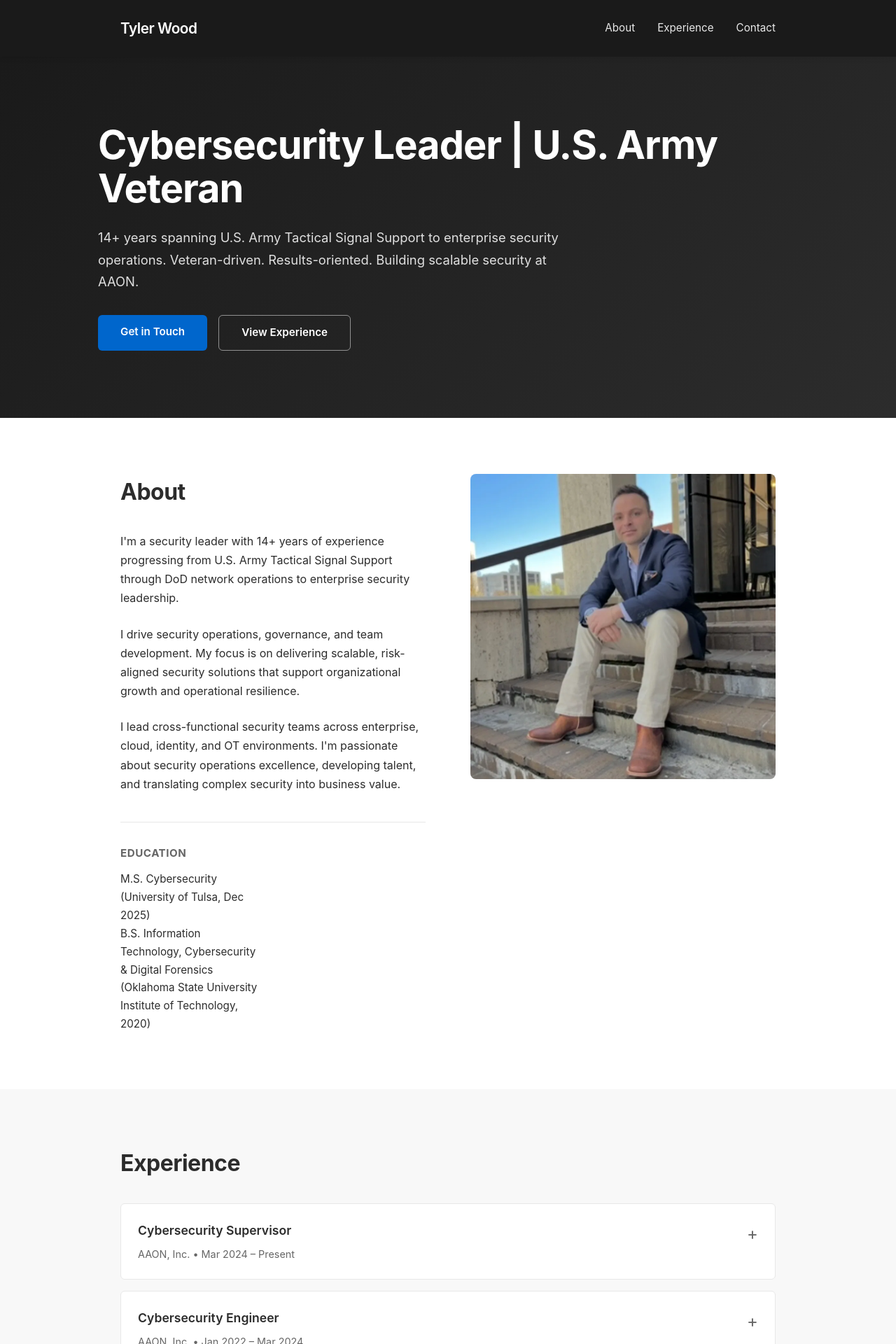
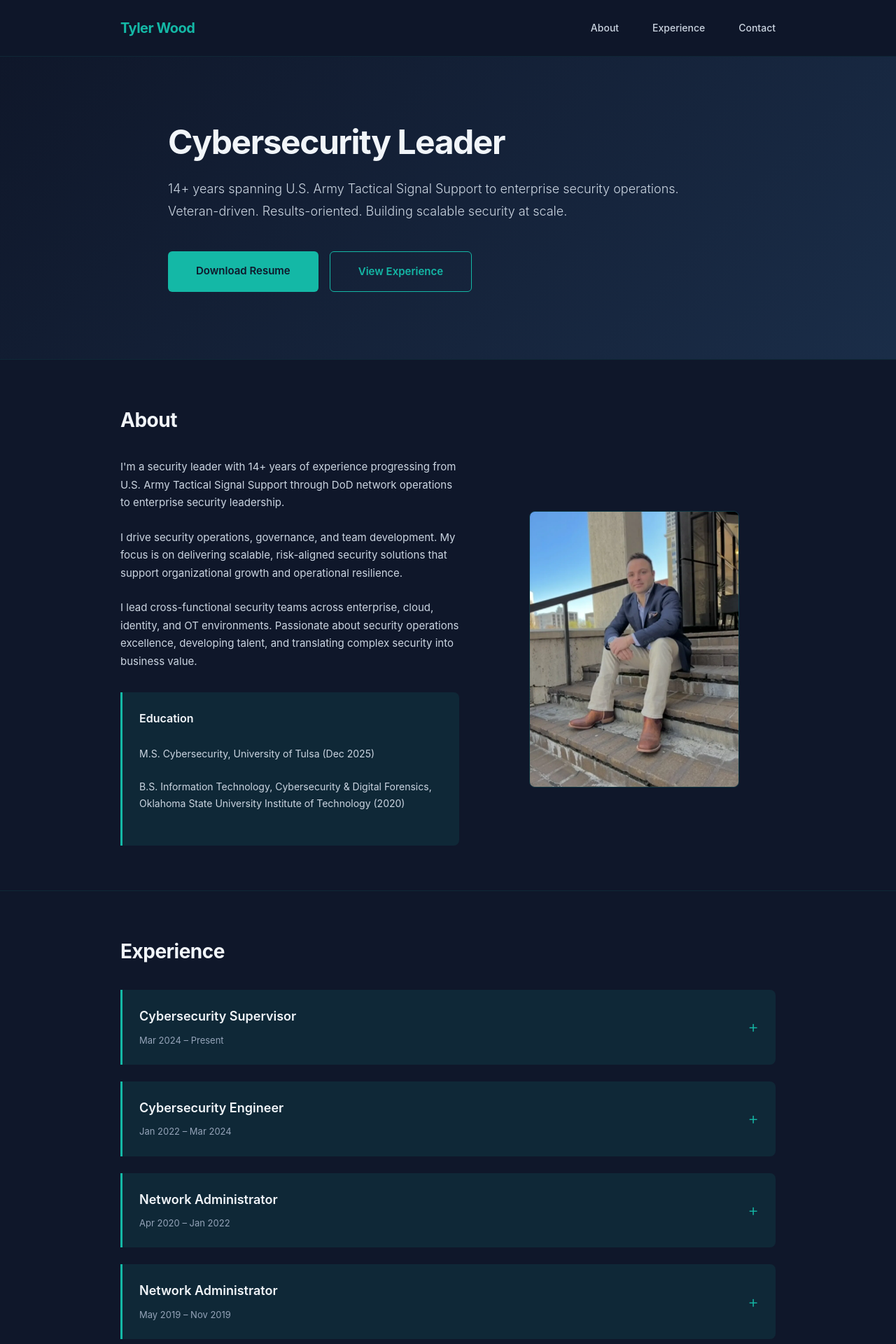
Before and after one commit to SomeWoody/twood-portfolio, a Next.js app: page / in a window 1280 px wide. Shown: the top 1920 px of the page at 70% size. Built offline with nearby package versions, Linux system fonts and the light colour scheme.

Commit message:
Redesigned with Tech Minimal teal, removed military section

```diff
--- a/app/globals.css
+++ b/app/globals.css
@@ -1,19 +1,8 @@
+/* Global Styles - Tech Minimal Teal Theme */
 * {
   margin: 0;
   padding: 0;
   box-sizing: border-box;
-}
-
-:root {
-  --color-bg: #ffffff;
-  --color-bg-alt: #f8f8f8;
-  --color-header: #1a1a1a;
-  --color-text: #2c2c2c;
-  --color-text-light: #666666;
-  --color-text-lighter: #999999;
-  --color-border: #e8e8e8;
-  --color-accent: #0066cc;
-  --color-accent-hover: #0052a3;
 }
 
 html {
@@ -21,31 +10,67 @@ html {
 }
 
 body {
-  font-family: -apple-system, BlinkMacSystemFont, 'Segoe UI', 'Roboto', 'Oxygen',
-    'Ubuntu', 'Cantarell', 'Fira Sans', 'Droid Sans', 'Helvetica Neue',
-    sans-serif;
-  -webkit-font-smoothing: antialiased;
-  -moz-osx-font-smoothing: grayscale;
-  background-color: var(--color-bg);
-  color: var(--color-text);
+  font-family: -apple-system, BlinkMacSystemFont, 'Segoe UI', Roboto, Oxygen, Ubuntu, Cantarell, sans-serif;
+  background: #0f172a;
+  color: #cbd5e1;
   line-height: 1.6;
 }
 
-.site-wrapper {
-  display: flex;
-  flex-direction: column;
-  min-height: 100vh;
+/* Typography */
+h1 {
+  font-size: 48px;
+  font-weight: 700;
+  letter-spacing: -1.5px;
+  line-height: 1.1;
+  color: #f1f5f9;
+  margin-bottom: 1rem;
 }
 
-/* Header & Navigation */
+h2 {
+  font-size: 28px;
+  font-weight: 700;
+  letter-spacing: -0.5px;
+  color: #f1f5f9;
+  margin-bottom: 2rem;
+}
+
+h3 {
+  font-size: 18px;
+  font-weight: 600;
+  color: #f1f5f9;
+}
+
+p {
+  font-size: 15px;
+  line-height: 1.7;
+  color: #cbd5e1;
+}
+
+a {
+  color: #14b8a6;
+  text-decoration: none;
+  transition: color 0.2s ease;
+}
+
+a:hover {
+  color: #0d9488;
+}
+
+/* Site Wrapper */
+.site-wrapper {
+  min-height: 100vh;
+  background: linear-gradient(180deg, #0f172a 0%, #0a0f1a 100%);
+}
+
+/* Header */
 .header {
-  background-color: var(--color-header);
-  color: white;
+  background: rgba(15, 23, 42, 0.95);
+  backdrop-filter: blur(10px);
+  border-bottom: 1px solid rgba(20, 184, 166, 0.1);
   padding: 1.5rem 0;
   position: sticky;
   top: 0;
-  z-index: 100;
-  box-shadow: 0 2px 8px rgba(0, 0, 0, 0.08);
+  z-index: 1000;
 }
 
 .nav-container {
@@ -58,55 +83,51 @@ body {
 }
 
 .logo {
-  font-size: 1.3rem;
-  font-weight: 600;
+  font-size: 20px;
+  font-weight: 700;
+  color: #14b8a6;
   letter-spacing: -0.5px;
 }
 
 .nav-links {
   display: flex;
-  gap: 2rem;
+  gap: 3rem;
 }
 
 .nav-links a {
-  color: white;
-  text-decoration: none;
-  font-size: 0.95rem;
+  font-size: 14px;
+  font-weight: 500;
+  color: #cbd5e1;
   transition: color 0.2s ease;
-  opacity: 0.9;
 }
 
 .nav-links a:hover {
-  opacity: 1;
+  color: #14b8a6;
 }
 
 /* Hero Section */
 .hero {
-  background: linear-gradient(135deg, var(--color-header) 0%, #2c2c2c 100%);
-  color: white;
+  background: linear-gradient(135deg, #0f172a 0%, #1a2d48 100%);
   padding: 6rem 2rem;
+  text-align: left;
 }
 
 .hero-content {
-  max-width: 1000px;
+  max-width: 800px;
   margin: 0 auto;
 }
 
 .hero h1 {
-  font-size: 3.5rem;
-  font-weight: 700;
-  line-height: 1.1;
+  color: #f1f5f9;
   margin-bottom: 1.5rem;
-  letter-spacing: -1px;
 }
 
 .tagline {
-  font-size: 1.15rem;
-  line-height: 1.7;
-  max-width: 700px;
-  margin-bottom: 2rem;
-  opacity: 0.95;
-  color: rgba(255, 255, 255, 0.9);
+  font-size: 18px;
+  line-height: 1.8;
+  color: #cbd5e1;
+  margin-bottom: 2.5rem;
+  font-weight: 300;
 }
 
 .hero-cta {
@@ -115,133 +136,107 @@ body {
   flex-wrap: wrap;
 }
 
-.cta-button {
-  background-color: var(--color-accent);
-  color: white;
-  padding: 0.75rem 2rem;
-  border-radius: 0.375rem;
-  text-decoration: none;
+.cta-button,
+.cta-secondary {
+  padding: 1rem 2.5rem;
+  border-radius: 6px;
+  font-size: 15px;
   font-weight: 600;
-  font-size: 0.95rem;
-  transition: background-color 0.2s ease;
-  display: inline-block;
+  border: none;
   cursor: pointer;
-}
-
-.cta-button:hover {
-  background-color: var(--color-accent-hover);
-}
-
-.cta-secondary {
-  color: white;
-  padding: 0.75rem 2rem;
-  border: 1px solid rgba(255, 255, 255, 0.5);
-  border-radius: 0.375rem;
-  text-decoration: none;
-  font-weight: 600;
-  font-size: 0.95rem;
   transition: all 0.2s ease;
   display: inline-block;
 }
 
-.cta-secondary:hover {
-  border-color: white;
-  background-color: rgba(255, 255, 255, 0.1);
+.cta-button {
+  background: #14b8a6;
+  color: #0f172a;
 }
 
-/* Section Styles */
+.cta-button:hover {
+  background: #0d9488;
+  transform: translateY(-2px);
+}
+
+.cta-secondary {
+  background: transparent;
+  color: #14b8a6;
+  border: 1.5px solid #14b8a6;
+}
+
+.cta-secondary:hover {
+  background: rgba(20, 184, 166, 0.1);
+}
+
+/* Section Container */
 .section-container {
   max-width: 1000px;
   margin: 0 auto;
   padding: 0 2rem;
 }
 
-section {
-  padding: 5rem 0;
-}
-
-section h2 {
-  font-size: 2rem;
-  font-weight: 700;
-  margin-bottom: 2rem;
-  letter-spacing: -0.5px;
-}
-
 /* About Section */
 .about {
-  background-color: var(--color-bg);
+  background: #0f172a;
+  padding: 4rem 2rem;
+  border-top: 1px solid rgba(20, 184, 166, 0.1);
 }
 
 .about-grid {
   display: grid;
-  grid-template-columns: 1fr 1fr;
-  gap: 4rem;
-  align-items: start;
+  grid-template-columns: 1.2fr 1fr;
+  gap: 3rem;
+  align-items: center;
 }
 
-.about-content p {
+.about p {
   margin-bottom: 1.5rem;
-  font-size: 1rem;
-  line-height: 1.7;
-  color: var(--color-text);
 }
 
-.credentials {
-  margin-top: 2.5rem;
-  padding-top: 2rem;
-  border-top: 1px solid var(--color-border);
-  display: grid;
-  grid-template-columns: 1fr 1fr;
-  gap: 2rem;
+.education-box {
+  background: rgba(20, 184, 166, 0.1);
+  border-left: 3px solid #14b8a6;
+  border-radius: 0 8px 8px 0;
+  padding: 1.5rem;
+  margin-top: 2rem;
 }
 
-.credential strong {
-  display: block;
+.edu-title {
+  font-weight: 600;
+  color: #f1f5f9;
   margin-bottom: 0.75rem;
-  font-size: 0.95rem;
-  text-transform: uppercase;
-  letter-spacing: 0.5px;
-  color: var(--color-text-light);
+  font-size: 16px;
 }
 
-.credential p {
-  font-size: 0.95rem;
-  margin-bottom: 0;
+.edu-detail {
+  font-size: 14px;
+  color: #cbd5e1;
+  margin-bottom: 0.5rem;
 }
 
 .about-image {
-  position: relative;
+  text-align: center;
 }
 
-.image-placeholder {
+.about-image img {
   width: 100%;
-  aspect-ratio: 1;
-  background-color: var(--color-bg-alt);
-  border-radius: 0.5rem;
-  overflow: hidden;
-}
-
-.image-placeholder img {
-  width: 100%;
-  height: 100%;
-  object-fit: cover;
+  max-width: 300px;
+  border-radius: 8px;
+  border: 1px solid rgba(20, 184, 166, 0.2);
 }
 
 /* Experience Section */
 .experience {
-  background-color: var(--color-bg-alt);
-}
-
-.experience-list {
-  display: flex;
-  flex-direction: column;
-  gap: 1rem;
+  background: #0f172a;
+  padding: 4rem 2rem;
+  border-top: 1px solid rgba(20, 184, 166, 0.1);
 }
 
 .experience-item {
-  background: white;
-  border: 1px solid var(--color-border);
-  border-radius: 0.375rem;
+  background: rgba(20, 184, 166, 0.1);
+  border-left: 3px solid #14b8a6;
+  border-radius: 0 8px 8px 0;
+  margin-bottom: 1.5rem;
   overflow: hidden;
 }
 
@@ -250,213 +245,174 @@ section h2 {
   cursor: pointer;
   display: flex;
   justify-content: space-between;
-  align-items: start;
-  transition: background-color 0.2s ease;
+  align-items: center;
+  transition: background 0.2s ease;
 }
 
 .experience-header:hover {
-  background-color: var(--color-bg-alt);
+  background: rgba(20, 184, 166, 0.15);
 }
 
 .experience-header h3 {
-  font-size: 1.1rem;
-  font-weight: 600;
   margin-bottom: 0.5rem;
 }
 
-.company-info {
-  font-size: 0.9rem;
-  color: var(--color-text-light);
+.period {
+  font-size: 13px;
+  color: #94a3b8;
+  margin: 0;
 }
 
 .expand-icon {
-  font-size: 1.5rem;
-  color: var(--color-text-light);
-  flex-shrink: 0;
-  margin-left: 1rem;
+  font-size: 24px;
+  color: #14b8a6;
+  font-weight: 300;
+  transition: transform 0.2s ease;
 }
 
 .experience-details {
-  padding: 0 1.5rem 1.5rem;
-  border-top: 1px solid var(--color-border);
+  background: rgba(20, 184, 166, 0.05);
+  padding: 1.5rem;
+  border-top: 1px solid rgba(20, 184, 166, 0.2);
 }
 
-.experience-details ul {
-  list-style: none;
+.experience-details p {
+  margin-bottom: 1rem;
+  font-size: 14px;
+  line-height: 1.7;
+  color: #cbd5e1;
 }
 
-.experience-details li {
-  padding: 0.75rem 0;
-  padding-left: 1.5rem;
-  position: relative;
-  font-size: 0.95rem;
-  line-height: 1.6;
-  color: var(--color-text);
-}
-
-.experience-details li:before {
-  content: "▪";
-  position: absolute;
-  left: 0;
-  color: var(--color-accent);
+.experience-details p:last-child {
+  margin-bottom: 0;
 }
 
 /* Skills Section */
 .skills {
-  background-color: white;
+  background: #0f172a;
+  padding: 4rem 2rem;
+  border-top: 1px solid rgba(20, 184, 166, 0.1);
 }
 
 .skills-grid {
   display: grid;
-  grid-template-columns: repeat(auto-fill, minmax(200px, 1fr));
+  grid-template-columns: repeat(auto-fit, minmax(160px, 1fr));
   gap: 1rem;
 }
 
 .skill-tag {
-  background-color: var(--color-bg-alt);
-  padding: 1rem;
-  border-radius: 0.375rem;
+  background: rgba(20, 184, 166, 0.15);
+  border: 1px solid rgba(20, 184, 166, 0.4);
+  border-radius: 8px;
+  padding: 1.25rem;
   text-align: center;
-  font-size: 0.95rem;
-  border: 1px solid var(--color-border);
+  font-weight: 600;
+  font-size: 13px;
+  color: #f1f5f9;
   transition: all 0.2s ease;
 }
 
 .skill-tag:hover {
-  background-color: var(--color-accent);
-  color: white;
-  border-color: var(--color-accent);
+  background: rgba(20, 184, 166, 0.25);
+  border-color: rgba(20, 184, 166, 0.6);
 }
 
 /* Contact Section */
 .contact {
-  background-color: var(--color-bg-alt);
+  background: #0f172a;
+  padding: 4rem 2rem;
+  border-top: 1px solid rgba(20, 184, 166, 0.1);
+  text-align: center;
 }
 
-.contact-content {
-  text-align: center;
-  max-width: 600px;
-  margin: 0 auto;
+.contact h2 {
+  margin-bottom: 1rem;
 }
 
-.contact-content p {
-  font-size: 1.1rem;
+.contact-intro {
+  font-size: 16px;
   margin-bottom: 2rem;
-  color: var(--color-text);
+  color: #cbd5e1;
 }
 
 .contact-methods {
   display: flex;
   flex-direction: column;
-  gap: 1rem;
+  gap: 0.75rem;
+  max-width: 300px;
+  margin: 0 auto;
 }
 
 .contact-link {
-  display: inline-block;
-  padding: 0.75rem 1.5rem;
-  background-color: white;
-  border: 1px solid var(--color-border);
-  border-radius: 0.375rem;
-  color: var(--color-accent);
-  text-decoration: none;
+  padding: 1rem 1.5rem;
+  border: 1.5px solid #14b8a6;
+  border-radius: 6px;
+  font-size: 15px;
   font-weight: 600;
+  color: #14b8a6;
+  background: transparent;
   transition: all 0.2s ease;
+  display: block;
 }
 
 .contact-link:hover {
-  background-color: var(--color-accent);
-  color: white;
-  border-color: var(--color-accent);
+  background: rgba(20, 184, 166, 0.15);
+  color: #0d9488;
+  border-color: #0d9488;
+}
+
+.contact-link[href^="mailto"],
+.contact-link[href^="tel"] {
+  cursor: pointer;
 }
 
 /* Footer */
 .footer {
-  background-color: var(--color-header);
-  color: white;
+  background: rgba(15, 23, 42, 0.8);
+  border-top: 1px solid rgba(20, 184, 166, 0.1);
+  padding: 2rem;
   text-align: center;
-  padding: 2rem;
-  margin-top: auto;
-}
-
-.footer p {
-  font-size: 0.9rem;
-  opacity: 0.8;
+  color: #64748b;
+  font-size: 14px;
 }
 
 /* Responsive */
 @media (max-width: 768px) {
-  .hero h1 {
-    font-size: 2.5rem;
+  h1 {
+    font-size: 36px;
+  }
+
+  h2 {
+    font-size: 24px;
+  }
+
+  .hero {
+    padding: 4rem 1.5rem;
   }
 
   .tagline {
-    font-size: 1rem;
+    font-size: 16px;
   }
 
   .about-grid {
     grid-template-columns: 1fr;
-    gap: 2rem;
   }
 
-  .credentials {
-    grid-template-columns: 1fr;
+  .skills-grid {
+    grid-template-columns: repeat(auto-fit, minmax(140px, 1fr));
   }
 
   .nav-links {
-    gap: 1rem;
-    font-size: 0.9rem;
-  }
-
-  section {
-    padding: 3rem 0;
-  }
-
-  .skills-grid {
-    grid-template-columns: repeat(auto-fill, minmax(150px, 1fr));
+    gap: 1.5rem;
   }
 
   .experience-header {
     flex-direction: column;
+    align-items: flex-start;
   }
 
   .expand-icon {
-    margin-left: 0;
-    margin-top: 0.5rem;
+    margin-top: 1rem;
+    align-self: flex-end;
   }
 }
-
-@media (max-width: 480px) {
-  .hero {
-    padding: 3rem 1.5rem;
-  }
-
-  .hero h1 {
-    font-size: 2rem;
-  }
-
-  section {
-    padding: 2.5rem 1.5rem;
-  }
-
-  .nav-container {
-    padding: 0 1.5rem;
-  }
-
-  section h2 {
-    font-size: 1.5rem;
-  }
-
-  .skills-grid {
-    grid-template-columns: 1fr;
-  }
-
-  .hero-cta {
-    flex-direction: column;
-  }
-
-  .cta-button,
-  .cta-secondary {
-    width: 100%;
-    text-align: center;
-  }
-}
--- a/app/page.js
+++ b/app/page.js
@@ -1,7 +1,6 @@
 'use client'
 
 import { useState } from 'react'
-import Image from 'next/image'
 
 export default function Home() {
   const [expandedRole, setExpandedRole] = useState(null)
@@ -10,7 +9,6 @@ export default function Home() {
     {
       id: 'supervisor',
       title: 'Cybersecurity Supervisor',
-      company: 'AAON, Inc.',
       period: 'Mar 2024 – Present',
       bullets: [
         'Lead and develop a team of cybersecurity analysts and engineers, establishing standards for operational excellence',
@@ -25,7 +23,6 @@ export default function Home() {
     {
       id: 'engineer',
       title: 'Cybersecurity Engineer',
-      company: 'AAON, Inc.',
       period: 'Jan 2022 – Mar 2024',
       bullets: [
         'Managed and maintained core security infrastructure including SIEM, EDR, IDS/IPS, PAM across IT and OT/IoT',
@@ -38,7 +35,6 @@ export default function Home() {
     {
       id: 'netadmin',
       title: 'Network Administrator',
-      company: 'AAON, Inc.',
       period: 'Apr 2020 – Jan 2022',
       bullets: [
         'Managed enterprise network infrastructure across multiple geographic locations',
@@ -50,7 +46,6 @@ export default function Home() {
     {
       id: 'dod2',
       title: 'Network Administrator',
-      company: 'Department of Defense',
       period: 'May 2019 – Nov 2019',
       bullets: [
         'Maintained and troubleshot network infrastructure supporting mission operations',
@@ -61,9 +56,9 @@ export default function Home() {
     {
       id: 'dod1',
       title: 'Tactical Signal Support Specialist',
-      company: 'U.S. Army (1st Battalion, 32nd Infantry Regiment, 10th Mountain Division)',
       period: 'May 2012 – Feb 2018',
       bullets: [
+        'U.S. Army | 1st Battalion, 32nd Infantry Regiment, 10th Mountain Division',
         'Supported over 400 users across Active Directory and enterprise network environments',
         'Maintained secure communications systems with zero data loss incidents',
         'Supervised a team of 10, ensuring operational continuity and network reliability',
@@ -74,23 +69,23 @@ export default function Home() {
   ]
 
   const skills = [
-    'Security Operations Leadership',
-    'SIEM & EDR/XDR Platforms',
-    'Incident Response & Threat Detection',
-    'Security Governance & Risk Management',
-    'Network Security (Firewalls, SD-WAN, NAC)',
-    'Cloud & Identity Security (Azure, Entra ID)',
-    'OT & IoT Security',
+    'SIEM & EDR/XDR',
+    'Incident Response',
+    'Cloud Security',
+    'OT/IoT Security',
     'Cortex XDR/XSIAM',
-    'Microsoft Security Stack',
+    'Team Leadership',
+    'Network Security',
     'Vulnerability Management',
-    'Team Leadership',
+    'Identity & Access',
+    'Security Governance',
+    'Threat Detection',
     'Vendor Management'
   ]
 
   return (
     <div className="site-wrapper">
-      {/* Header Navigation */}
+      {/* Header */}
       <header className="header">
         <nav className="nav-container">
           <div className="logo">Tyler Wood</div>
@@ -102,50 +97,44 @@ export default function Home() {
         </nav>
       </header>
 
-      {/* Hero Section */}
+      {/* Hero */}
       <section className="hero">
         <div className="hero-content">
-          <h1>Cybersecurity Leader <span className="veteran-badge">| U.S. Army Veteran</span></h1>
-          <p className="tagline">14+ years spanning U.S. Army Tactical Signal Support to enterprise security operations. Veteran-driven. Results-oriented. Building scalable security at AAON.</p>
+          <h1>Cybersecurity Leader</h1>
+          <p className="tagline">14+ years spanning U.S. Army Tactical Signal Support to enterprise security operations. Veteran-driven. Results-oriented. Building scalable security at scale.</p>
           <div className="hero-cta">
-            <a href="#contact" className="cta-button">Get in Touch</a>
+            <a href="#contact" className="cta-button">Download Resume</a>
             <a href="#experience" className="cta-secondary">View Experience</a>
           </div>
         </div>
       </section>
 
-      {/* About Section */}
+      {/* About */}
       <section id="about" className="about">
         <div className="section-container">
+          <h2>About</h2>
           <div className="about-grid">
-            <div className="about-content">
-              <h2>About</h2>
+            <div>
               <p>I'm a security leader with 14+ years of experience progressing from U.S. Army Tactical Signal Support through DoD network operations to enterprise security leadership.</p>
               <p>I drive security operations, governance, and team development. My focus is on delivering scalable, risk-aligned security solutions that support organizational growth and operational resilience.</p>
-              <p>I lead cross-functional security teams across enterprise, cloud, identity, and OT environments. I'm passionate about security operations excellence, developing talent, and translating complex security into business value.</p>
-
-              <div className="credentials">
-                <div className="credential">
-                  <strong>Education</strong>
-                  <p>M.S. Cybersecurity (University of Tulsa, Dec 2025)<br />B.S. Information Technology, Cybersecurity & Digital Forensics (Oklahoma State University Institute of Technology, 2020)</p>
-                </div>
+              <p>I lead cross-functional security teams across enterprise, cloud, identity, and OT environments. Passionate about security operations excellence, developing talent, and translating complex security into business value.</p>
+              <div className="education-box">
+                <p className="edu-title">Education</p>
+                <p className="edu-detail">M.S. Cybersecurity, University of Tulsa (Dec 2025)</p>
+                <p className="edu-detail">B.S. Information Technology, Cybersecurity & Digital Forensics, Oklahoma State University Institute of Technology (2020)</p>
               </div>
             </div>
             <div className="about-image">
-              <div className="image-placeholder">
-                {/* Placeholder for photo - will need to upload actual image */}
               <img src="/photo.jpg" alt="Tyler Wood" />
-              </div>
             </div>
           </div>
         </div>
       </section>
 
-      {/* Experience Section */}
+      {/* Experience */}
       <section id="experience" className="experience">
         <div className="section-container">
           <h2>Experience</h2>
-          <div className="experience-list">
           {roles.map((role) => (
             <div key={role.id} className="experience-item">
               <div
@@ -154,26 +143,23 @@ export default function Home() {
               >
                 <div>
                   <h3>{role.title}</h3>
-                    <p className="company-info">{role.company} • {role.period}</p>
+                  <p className="period">{role.period}</p>
                 </div>
                 <span className="expand-icon">{expandedRole === role.id ? '−' : '+'}</span>
               </div>
               {expandedRole === role.id && (
                 <div className="experience-details">
-                    <ul>
                   {role.bullets.map((bullet, idx) => (
-                        <li key={idx}>{bullet}</li>
+                    <p key={idx}>{bullet}</p>
                   ))}
-                    </ul>
                 </div>
               )}
             </div>
           ))}
         </div>
-        </div>
       </section>
 
-      {/* Skills Section */}
+      {/* Skills */}
       <section className="skills">
         <div className="section-container">
           <h2>Skills & Expertise</h2>
@@ -185,37 +171,23 @@ export default function Home() {
         </div>
       </section>
 
-      {/* Contact Section */}
+      {/* Contact */}
       <section id="contact" className="contact">
         <div className="section-container">
           <h2>Get In Touch</h2>
-          <div className="contact-content">
-            <p>Open to opportunities, consulting inquiries, and security conversations.</p>
+          <p className="contact-intro">Open to opportunities, consulting inquiries, and security conversations.</p>
           <div className="contact-methods">
-              <a href="mailto:tylerwood_8@outlook.com" className="contact-link">tylerwood_8@outlook.com</a>
-              <a href="tel:+19183515161" className="contact-link">(918) 351-5161</a>
+            <a href="/TylerWood_Resume.pdf" download className="contact-link">Download Resume</a>
+            <a href="mailto:tylerwood_8@outlook.com" className="contact-link">Email</a>
+            <a href="tel:+19183515161" className="contact-link">Phone</a>
             <a href="https://www.linkedin.com/in/tyler-wood-cyber" target="_blank" rel="noopener noreferrer" className="contact-link">LinkedIn</a>
-            </div>
-          </div>
-        </div>
-      </section>
-
-      {/* Military Service Section */}
-      <section className="military">
-        <div className="section-container">
-          <h2>Military Service</h2>
-          <p>U.S. Army Veteran | 1st Battalion, 32nd Infantry Regiment, 10th Mountain Division</p>
-          <div className="military-patches">
-            {/* Unit patch images can be added here later */}
           </div>
         </div>
       </section>
 
       {/* Footer */}
       <footer className="footer">
-        <div className="section-container">
         <p>&copy; 2026 Tyler Wood. All rights reserved.</p>
-        </div>
       </footer>
     </div>
   )
```
Also changed, not shown: 1 other file (tests, documents, lock files or other folders). Lines whose indentation alone changed are shown as unchanged.
